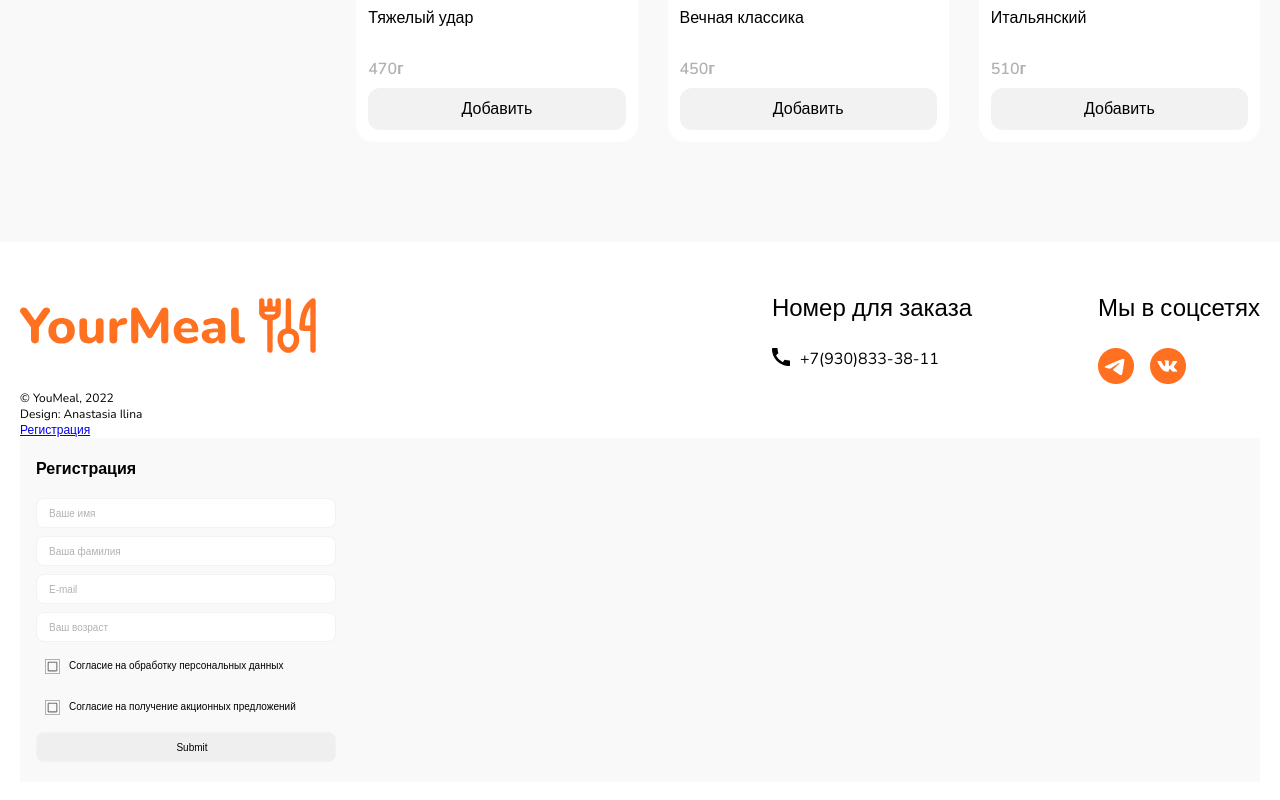
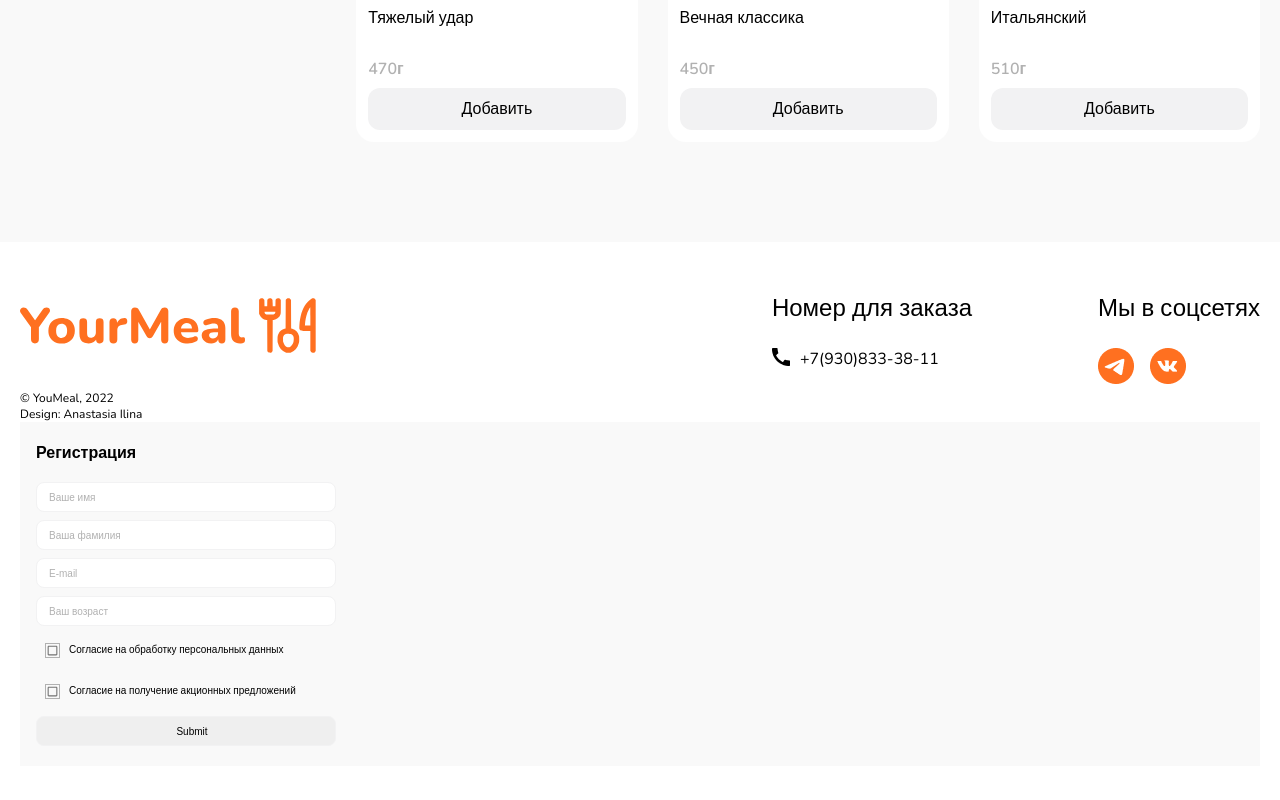
Before and after one commit to TatyanaPanchenko/YourMeal, a React (Vite) app: page / in a window 1280 px wide. Shown: the part 1372-2172 px from the top of the page. Built offline with nearby package versions, Linux system fonts and the light colour scheme.

Commit message:
Add changes

```diff
--- a/src/components/Footer/Footer.jsx
+++ b/src/components/Footer/Footer.jsx
@@ -29,7 +29,6 @@ export default function Footer() {
         <div className={style["footer-bottom"]}>
           <div>© YouMeal, 2022</div>
           <div>Design: Anastasia Ilina</div>
-          <a href="#">Регистрация</a>
           <Registration />
         </div>
       </div>
```
